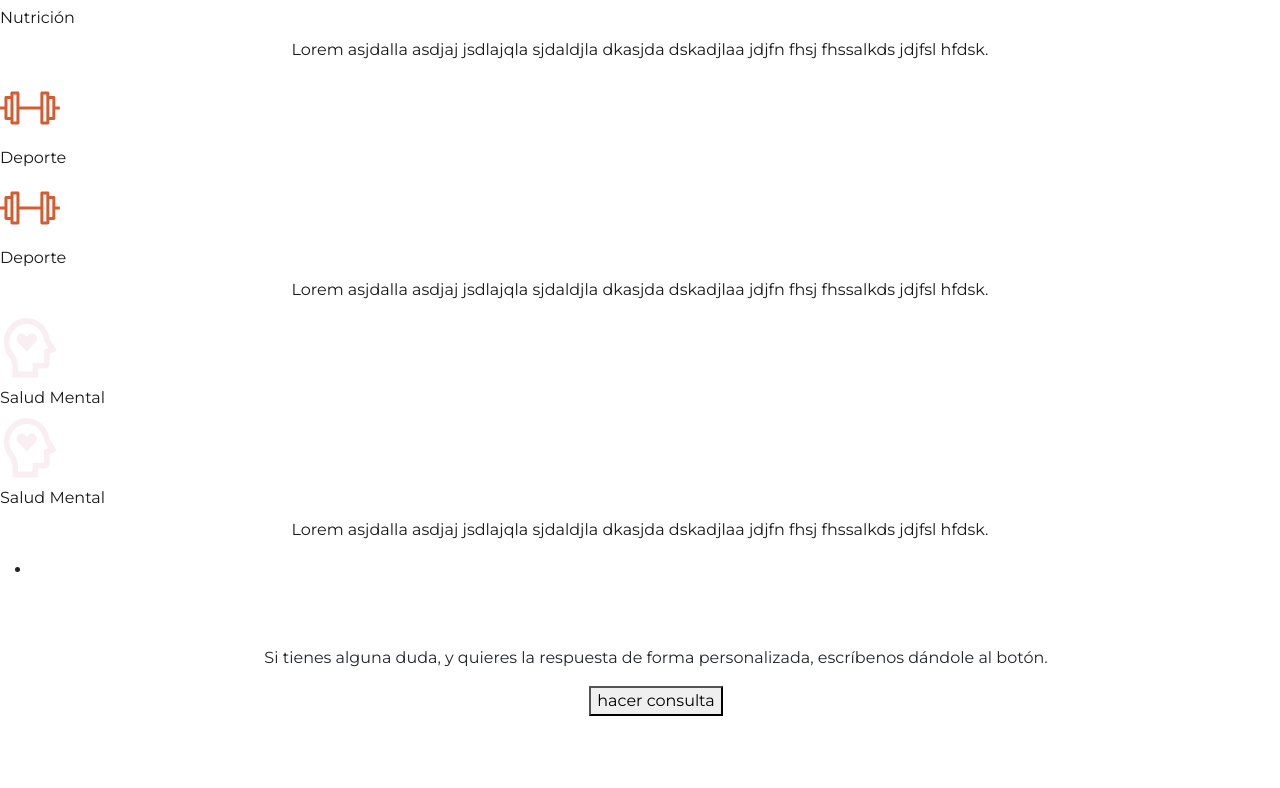
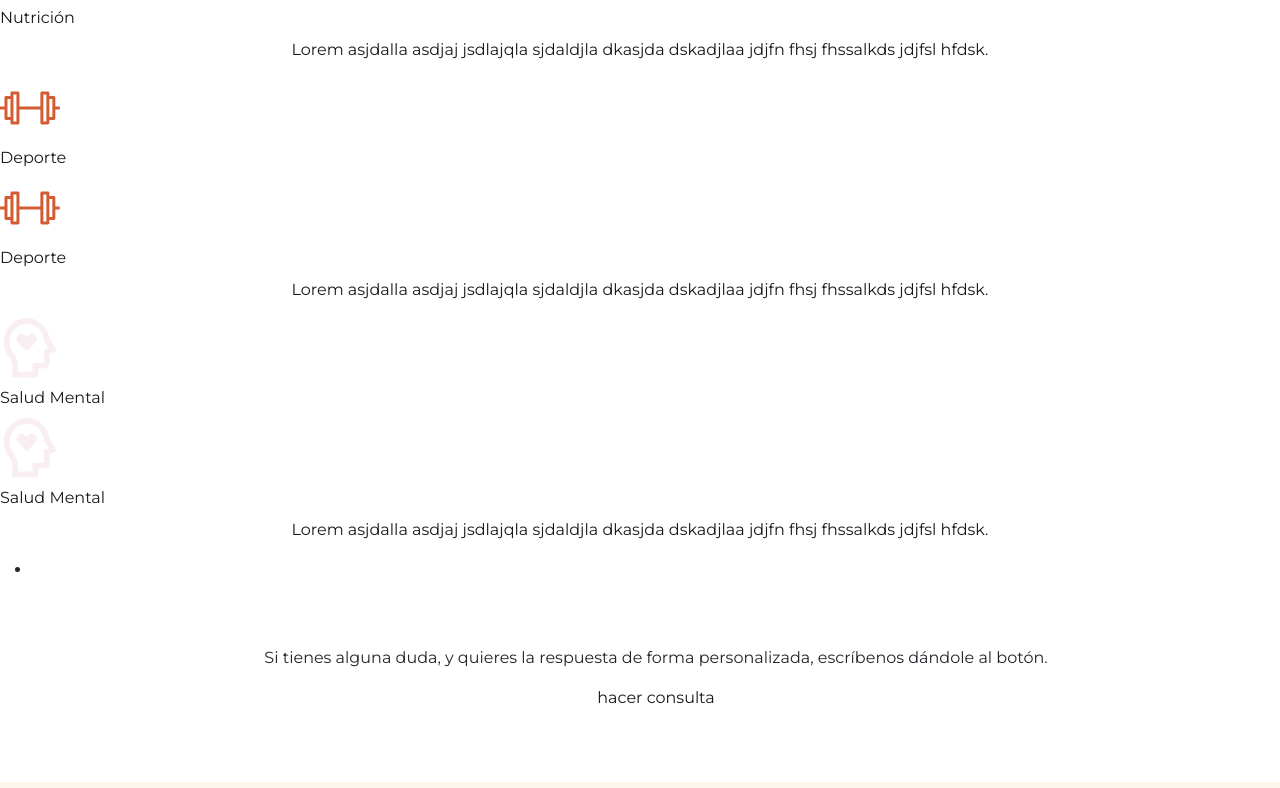
Before and after one commit to aleswebgit/Deploy-Habit-Front-End, a React (Create React App) app: page / in a window 1280 px wide. Shown: the part 708-1496 px from the top of the page. Built offline with nearby package versions, Linux system fonts and the light colour scheme.

Commit message:
add mailto home view

```diff
--- a/src/Components/Inquiry.jsx
+++ b/src/Components/Inquiry.jsx
@@ -10,10 +10,10 @@ const Inquiry = () => {
                 escríbenos dándole al botón.
             </p>
             <div>
-              <a className=' bg-white rounded-3xl text-xl font-bold py-1 px-12 text-[#BC4E2A]'>
-                <button>
-                    hacer consulta
-                </button>
+              <a
+                href="mailto:yourwebsolutions3000@gmail.com?subject=Consulta web Habits+"
+                className='bg-white rounded-3xl text-xl font-bold py-1 px-12 text-[#BC4E2A]'>
+                hacer consulta
               </a>
             </div>
           </div>
```
